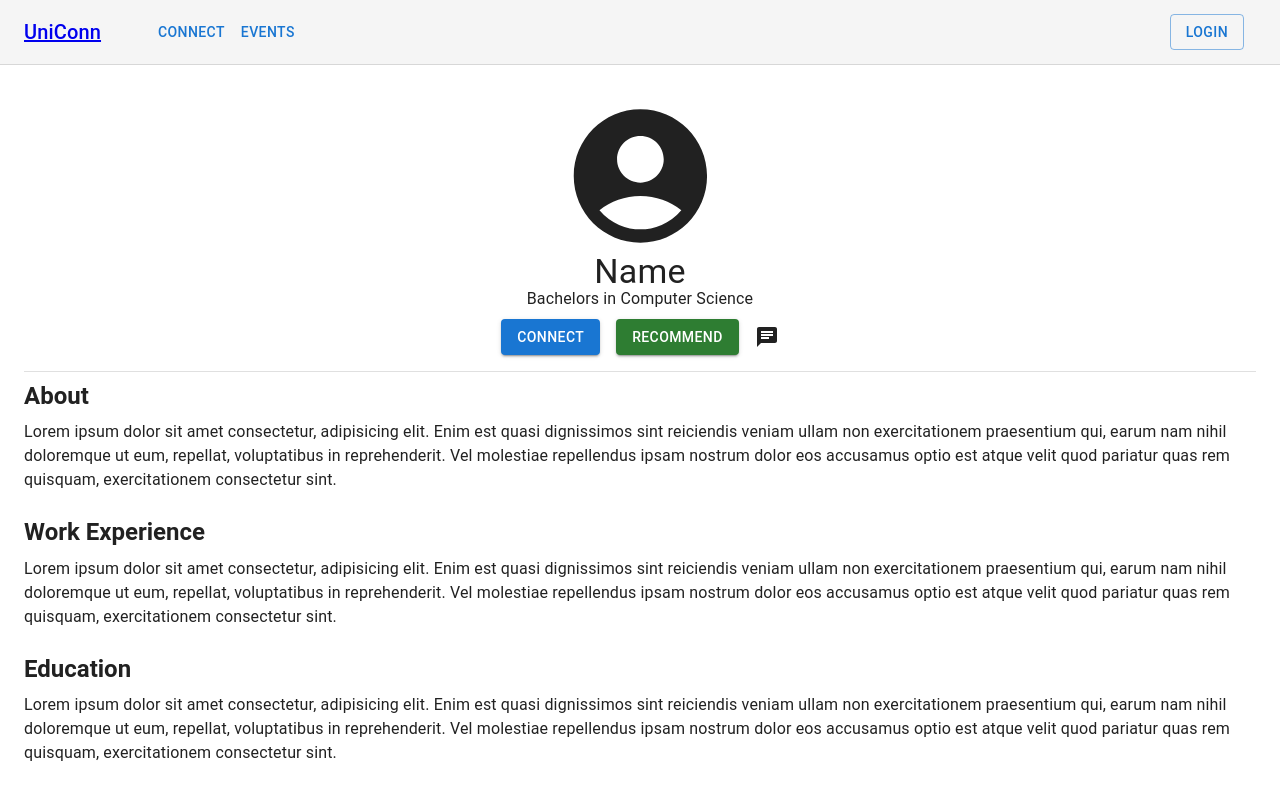
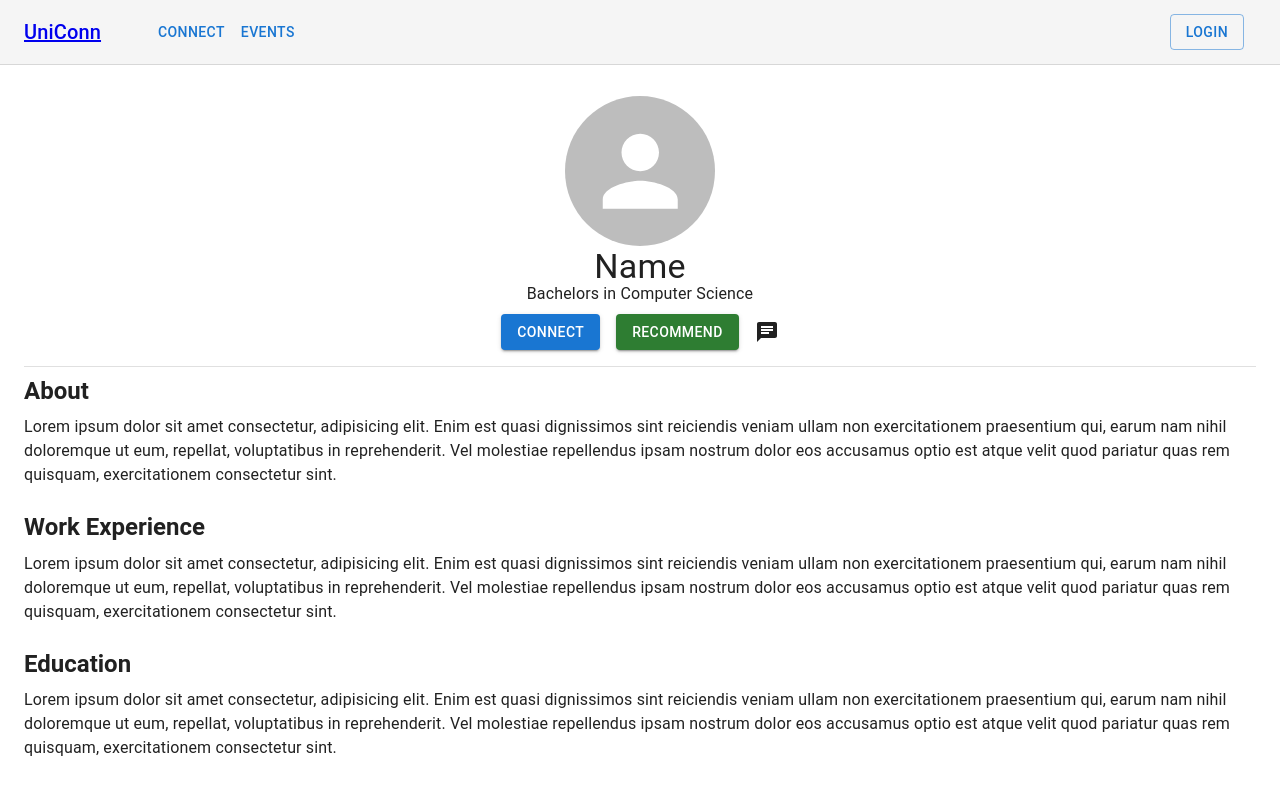
Before and after one commit to Jason10897/UniConn, a React (Create React App) app: page /profile in a window 1280 px wide. Shown: the top 788 px of the page. Built offline with nearby package versions, Linux system fonts and the light colour scheme.

Commit message:
Replace icon on UserProfile page with Avatar

```diff
--- a/src/components/profile/UserProfile.js
+++ b/src/components/profile/UserProfile.js
@@ -19,7 +19,9 @@ const styleProfileIcon = {
 export default function UserProfile() {
   return (
     <Box sx={{margin: 3}}>
-      <AccountCircleIcon style={styleProfileIcon} /> {/* Profile Icon */}
+      <Box display="flex" justifyContent="center" alignItems="center">
+        <Avatar sx={{height: "150px", width: "150px"}}></Avatar> {/* <AccountCircleIcon style={styleProfileIcon} /> */}
+      </Box>
       <Typography
         variant="h4"
         gutterBottom
```
